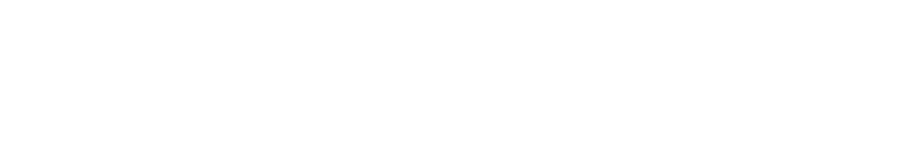
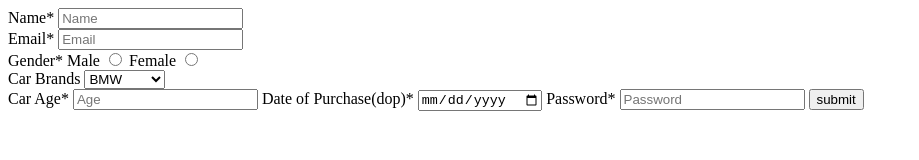
Before and after one commit to acciojob/car-insurance-form-kunalkasera456, a website: page main.html in a window 1280 px wide. Shown: the whole page, without its empty margins (0-919 px from the left). Drawn offline with Linux system fonts and the light colour scheme.

Commit message:
created a submission

```diff
--- a/main.html
+++ b/main.html
@@ -7,6 +7,52 @@
 </head>
 
 <body>
+	<form method="POST">
+        <div>
+            <label for="name">Name*</label>
+            <input type="text" id="name" required placeholder="Name">
+        </div>
+
+        <div>
+            <label for="emai;">Email*</label>
+            <input type="text" id="email" required placeholder="Email">
+        </div>
+
+        <div>
+            <label for="gender">Gender*</label>
+            <label for="gender_m">Male</label>
+            <input type="radio" name="" id="gender_m" required>
+            <label for="gender_f">Female</label>
+            <input type="radio" name="" id="gender_f" required>
+        </div>
+
+        <div>
+            <label for="cars">Car Brands </label>
+            <select name="" id="cars" required>
+                <!-- <option value="" disabled selected>--Please choose an option--</option> -->
+                <option value="">BMW</option>
+                <option value="">Audi</option>
+                <option value="">Mercedez</option>
+            </select>
+        </div>
+
+        <label for="carage">Car Age*</label>
+        <input type="number" name="" id="carage" required placeholder="Age">
+
+        <label for="dop">Date of Purchase(dop)*</label>
+        <input type="date" name="" id="dop" required>
+
+        <label for="password">Password*</label>
+        <input type="password" name="" id="password" required placeholder="Password">
+
+        <!-- <label for="tos"> I agree to the TOS</label>
+        <input type="checkbox" name="" id="tos" required> -->
+
+        <!-- <label for="portfolio">Portfolio URL</label>
+        <input type="url" id="portfolio" name="portfolio"> -->
+
+
+        <button type="submit">submit</button>
 	<!-- the entire body must be written by student -->
     <script type="text/javascript" src="./script.js">
 </script>
```
